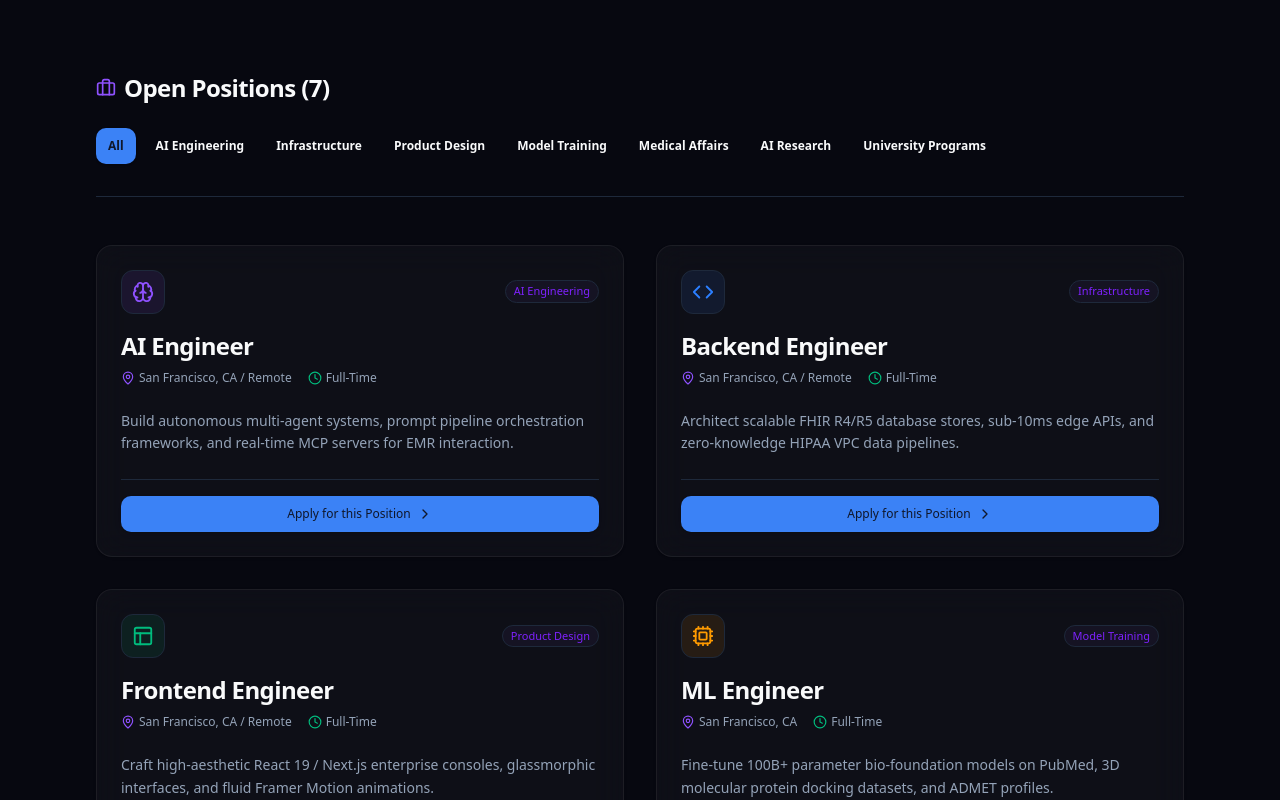
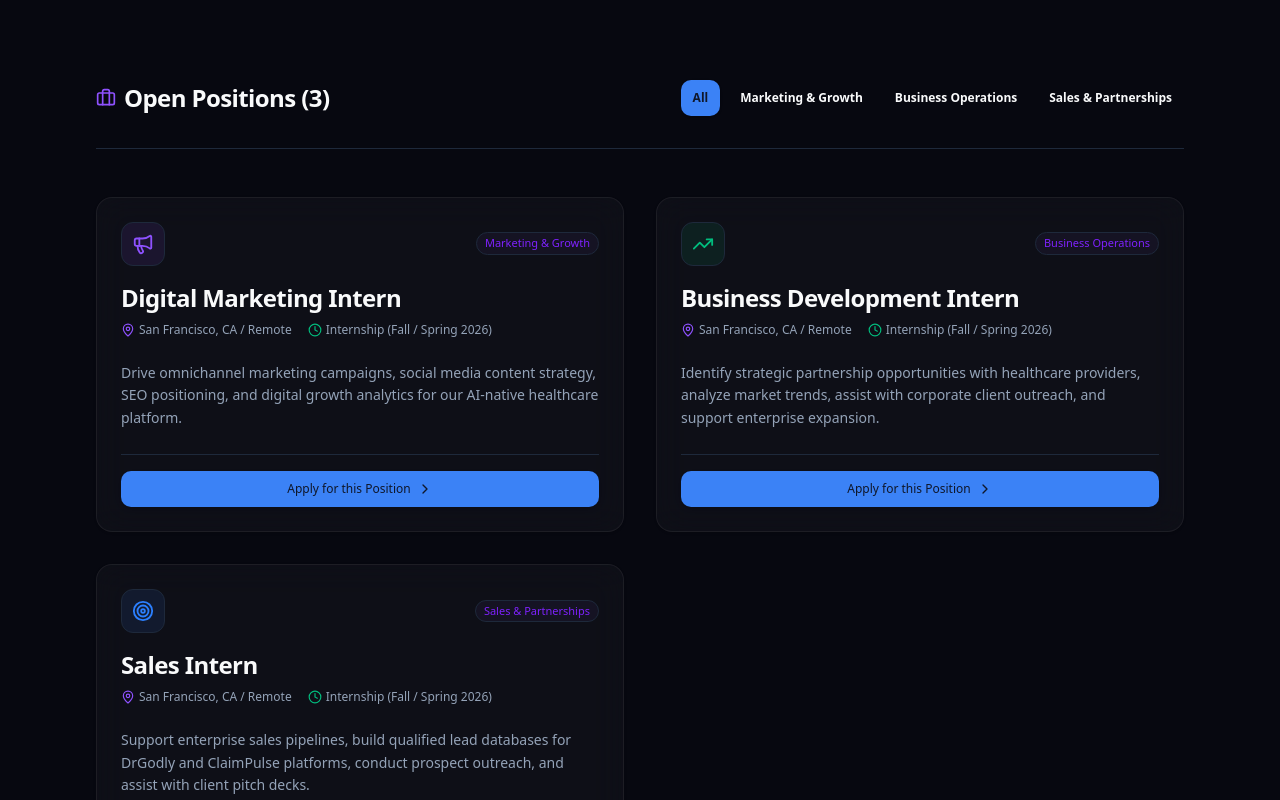
Before and after one commit to OpenHealthAgents/GH247, a Next.js app: page /careers in a window 1280 px wide. Shown: the part 780-1580 px from the top of the page. Built offline with nearby package versions, Linux system fonts and the light colour scheme.

Commit message:
feat: update careers portal roles to Digital Marketing, Business Development, and Sales Internships

```diff
--- a/src/app/careers/page.tsx
+++ b/src/app/careers/page.tsx
@@ -15,13 +15,9 @@ import { GridPattern } from "@/components/effects/GridPattern";
 import { GlowEffect } from "@/components/effects/GlowEffect";
 import { Reveal } from "@/components/effects/Reveal";
 import {
-  Brain,
-  Code,
-  Layout,
-  Cpu,
-  Stethoscope,
-  FlaskConical,
-  GraduationCap,
+  Megaphone,
+  TrendingUp,
+  Target,
   MapPin,
   Clock,
   ArrowRight,
@@ -33,81 +29,37 @@ import { useState } from "react";
 
 const roles = [
   {
-    id: "ai-engineer",
-    title: "AI Engineer",
-    department: "AI Engineering",
+    id: "digital-marketing-intern",
+    title: "Digital Marketing Intern",
+    department: "Marketing & Growth",
     location: "San Francisco, CA / Remote",
-    type: "Full-Time",
-    desc: "Build autonomous multi-agent systems, prompt pipeline orchestration frameworks, and real-time MCP servers for EMR interaction.",
-    icon: Brain,
+    type: "Internship (Fall / Spring 2026)",
+    desc: "Drive omnichannel marketing campaigns, social media content strategy, SEO positioning, and digital growth analytics for our AI-native healthcare platform.",
+    icon: Megaphone,
     color: "text-violet-500",
     bg: "bg-violet-500/10 border-violet-500/20",
   },
   {
-    id: "backend-engineer",
-    title: "Backend Engineer",
-    department: "Infrastructure",
+    id: "business-development-intern",
+    title: "Business Development Intern",
+    department: "Business Operations",
     location: "San Francisco, CA / Remote",
-    type: "Full-Time",
-    desc: "Architect scalable FHIR R4/R5 database stores, sub-10ms edge APIs, and zero-knowledge HIPAA VPC data pipelines.",
-    icon: Code,
-    color: "text-blue-500",
-    bg: "bg-blue-500/10 border-blue-500/20",
-  },
-  {
-    id: "frontend-engineer",
-    title: "Frontend Engineer",
-    department: "Product Design",
-    location: "San Francisco, CA / Remote",
-    type: "Full-Time",
-    desc: "Craft high-aesthetic React 19 / Next.js enterprise consoles, glassmorphic interfaces, and fluid Framer Motion animations.",
-    icon: Layout,
+    type: "Internship (Fall / Spring 2026)",
+    desc: "Identify strategic partnership opportunities with healthcare providers, analyze market trends, assist with corporate client outreach, and support enterprise expansion.",
+    icon: TrendingUp,
     color: "text-emerald-500",
     bg: "bg-emerald-500/10 border-emerald-500/20",
   },
   {
-    id: "ml-engineer",
-    title: "ML Engineer",
-    department: "Model Training",
-    location: "San Francisco, CA",
-    type: "Full-Time",
-    desc: "Fine-tune 100B+ parameter bio-foundation models on PubMed, 3D molecular protein docking datasets, and ADMET profiles.",
-    icon: Cpu,
-    color: "text-amber-500",
-    bg: "bg-amber-500/10 border-amber-500/20",
-  },
-  {
-    id: "clinical-ai",
-    title: "Clinical AI Specialist",
-    department: "Medical Affairs",
+    id: "sales-intern",
+    title: "Sales Intern",
+    department: "Sales & Partnerships",
     location: "San Francisco, CA / Remote",
-    type: "Full-Time",
-    desc: "Board-certified physician or clinical informatics expert evaluating triage accuracy, safety rules, and ICD-10 decision trees.",
-    icon: Stethoscope,
-    color: "text-rose-500",
-    bg: "bg-rose-500/10 border-rose-500/20",
-  },
-  {
-    id: "research-scientist",
-    title: "Research Scientist",
-    department: "AI Research",
-    location: "San Francisco, CA",
-    type: "Full-Time",
-    desc: "Pioneer new generative biochemistry architectures, graph neural network algorithms, and zero-hallucination RAG frameworks.",
-    icon: FlaskConical,
-    color: "text-indigo-500",
-    bg: "bg-indigo-500/10 border-indigo-500/20",
-  },
-  {
-    id: "internships",
-    title: "AI Research & Engineering Internships",
-    department: "University Programs",
-    location: "San Francisco, CA / Hybrid",
-    type: "Internship (Summer / Fall 2026)",
-    desc: "Paid 12-week fellowship for BS, MS, and PhD students conducting hands-on research alongside senior AI engineers.",
-    icon: GraduationCap,
-    color: "text-teal-500",
-    bg: "bg-teal-500/10 border-teal-500/20",
+    type: "Internship (Fall / Spring 2026)",
+    desc: "Support enterprise sales pipelines, build qualified lead databases for DrGodly and ClaimPulse platforms, conduct prospect outreach, and assist with client pitch decks.",
+    icon: Target,
+    color: "text-blue-500",
+    bg: "bg-blue-500/10 border-blue-500/20",
   },
 ];
 
@@ -116,13 +68,9 @@ export default function CareersPage() {
 
   const departments = [
     "All",
-    "AI Engineering",
-    "Infrastructure",
-    "Product Design",
-    "Model Training",
-    "Medical Affairs",
-    "AI Research",
-    "University Programs",
+    "Marketing & Growth",
+    "Business Operations",
+    "Sales & Partnerships",
   ];
 
   const filteredRoles =
```
